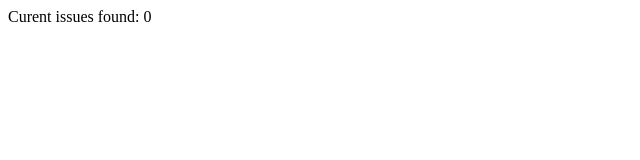
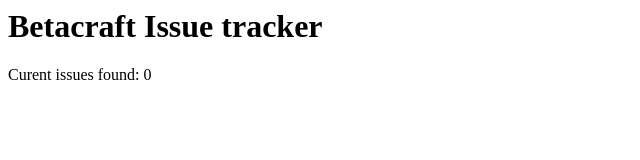
Before and after one commit to Quriosity0/Betacraft-Issue-tracker, a plain HTML site: page index.html in a window 1280 px wide. Shown: the whole page, without its empty margins (0-640 px from the left). Drawn offline with Linux system fonts and the light colour scheme.

Commit message:
Update index.html

```diff
--- a/index.html
+++ b/index.html
@@ -1 +1,2 @@
+<h1>Betacraft Issue tracker</h1>
 <p>Curent issues found: 0</p>
```
